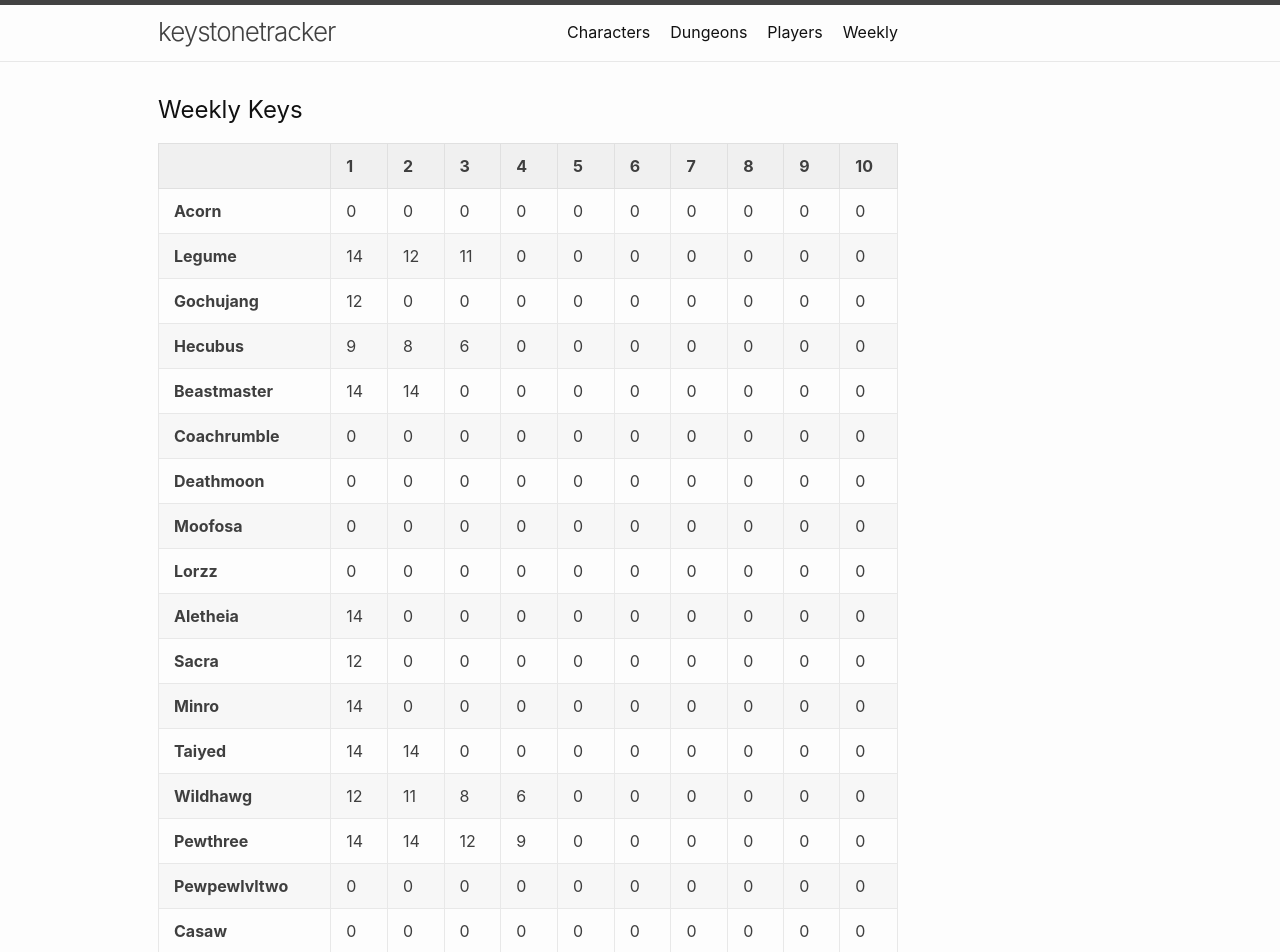
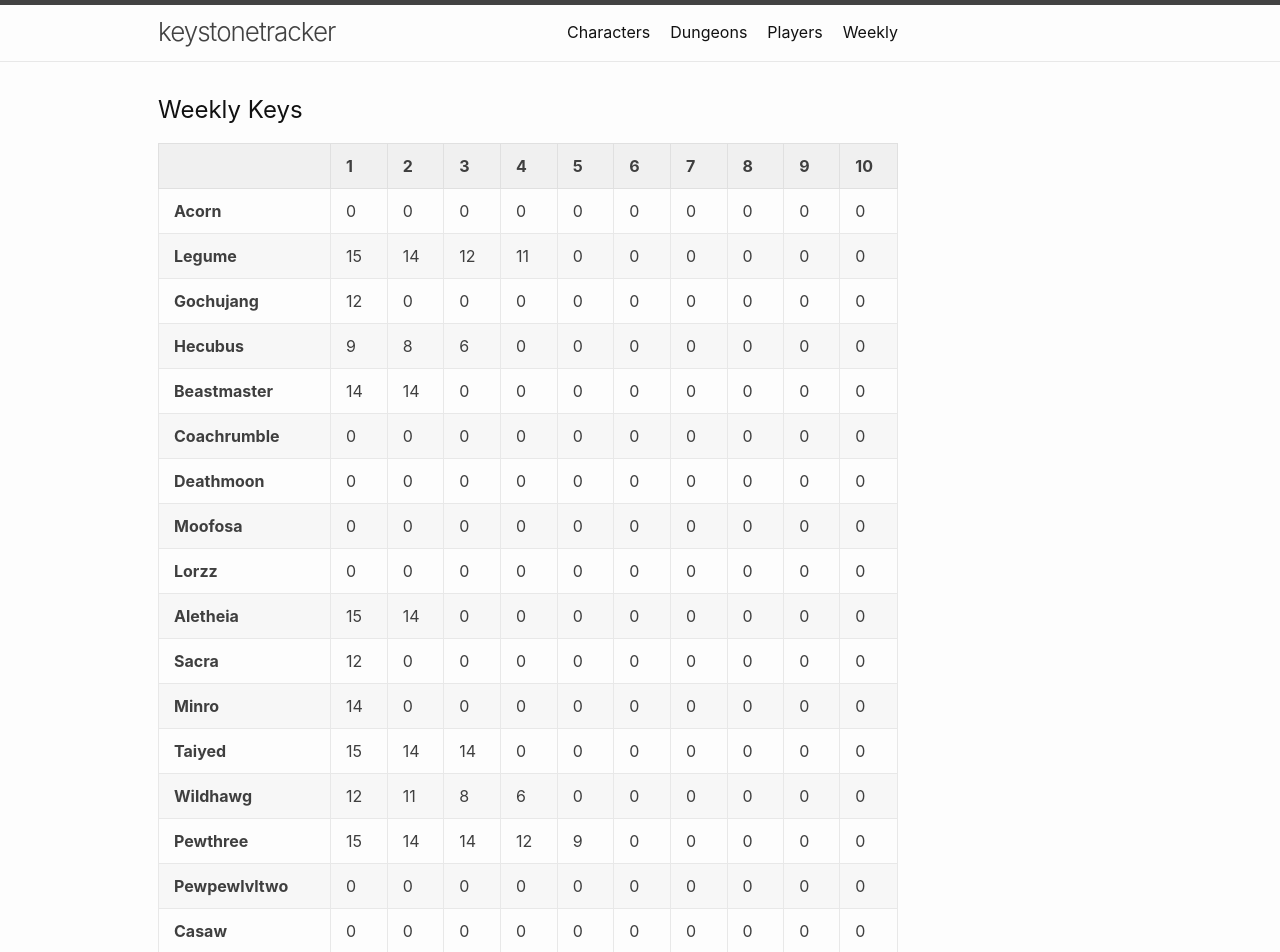
Before and after one commit to eldertribunal/keystonetracker, a Jekyll site: the page built from weekly.md, in a window 1280 px wide. Shown: the top 952 px of the page. Built offline with Jekyll 4.4.1, drawn with Linux system fonts in a browser that asks for light colours; some of the changed text lies outside the part shown.

Commit message:
auto scan Thu Mar  4 05:45:44 UTC 2021

```diff
--- a/_data/characters.json
+++ b/_data/characters.json
@@ -669,7 +669,7 @@
       },
       {
         "name": "Theater of Pain",
-        "level": 12,
+        "level": 15,
         "id": 382
       }
     ]
--- a/_data/players.json
+++ b/_data/players.json
@@ -489,7 +489,7 @@
       },
       {
         "name": "Theater of Pain",
-        "level": 12,
+        "level": 15,
         "id": 382
       }
     ]
--- a/_data/scanned.json
+++ b/_data/scanned.json
@@ -1,3 +1,3 @@
 {
-  "timestamp": 1614835804
+  "timestamp": 1614836704
 }
--- a/_data/weekly.json
+++ b/_data/weekly.json
@@ -17,10 +17,10 @@
   {
     "name": "Legume",
     "dungeons": [
+      15,
       14,
       12,
       11,
-      0,
       0,
       0,
       0,
@@ -137,8 +137,8 @@
   {
     "name": "Aletheia",
     "dungeons": [
+      15,
       14,
-      0,
       0,
       0,
       0,
@@ -182,9 +182,9 @@
   {
     "name": "Taiyed",
     "dungeons": [
+      15,
       14,
       14,
-      0,
       0,
       0,
       0,
@@ -212,11 +212,11 @@
   {
     "name": "Pewthree",
     "dungeons": [
+      15,
       14,
       14,
       12,
       9,
-      0,
       0,
       0,
       0,
@@ -275,11 +275,11 @@
       15,
       15,
       15,
+      15,
       14,
       14,
       14,
       14,
-      12,
       12,
       12
     ]
@@ -452,13 +452,13 @@
   {
     "name": "Hokogo",
     "dungeons": [
+      14,
       12,
       11,
       9,
       8,
       6,
       6,
-      0,
       0,
       0,
       0
```
